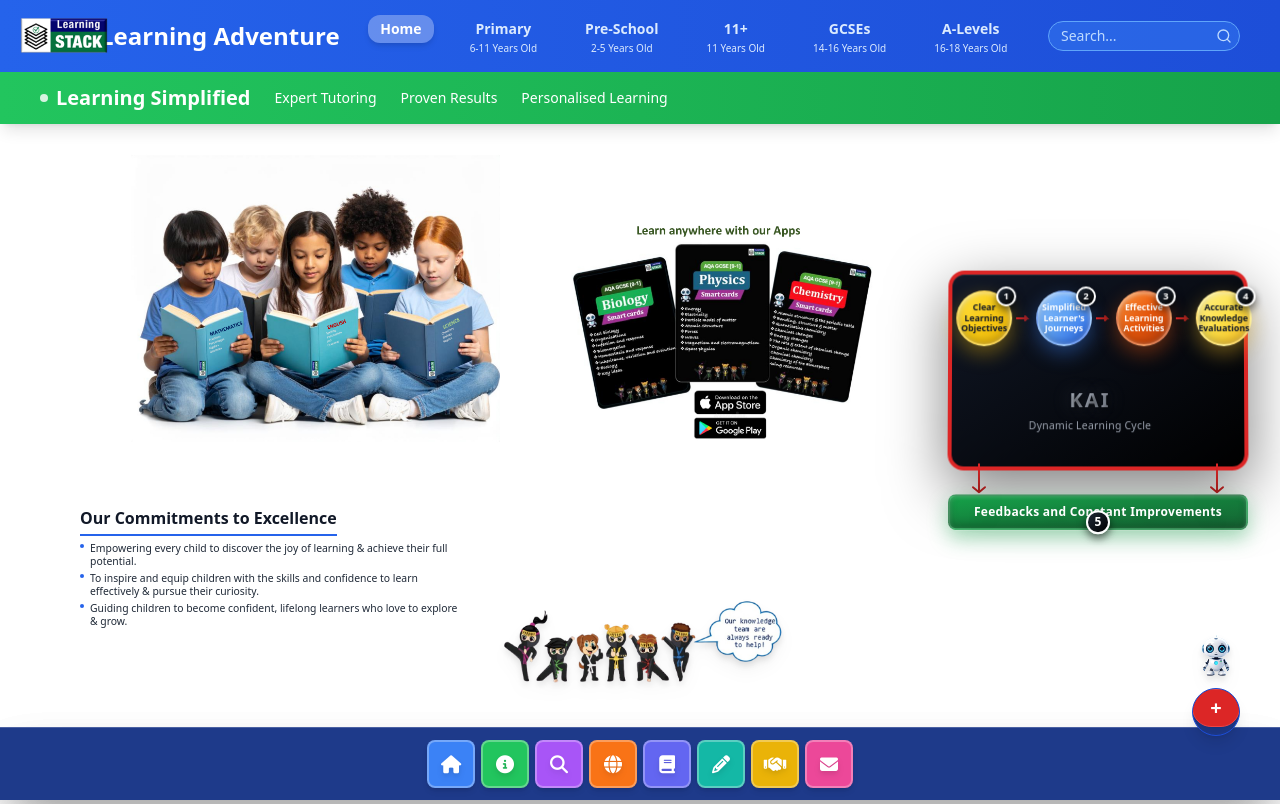
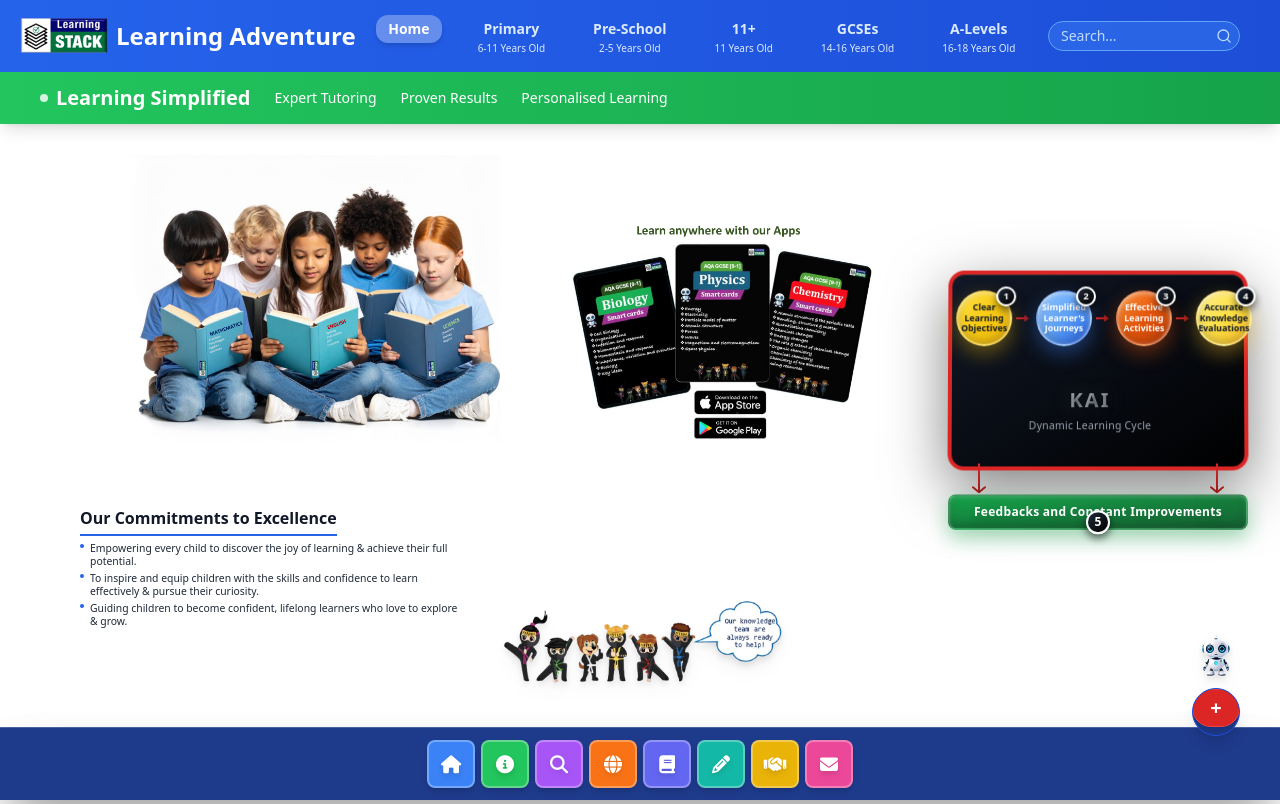
Before and after one commit to Ren-Tech/learn-and-stack, a React (Create React App) app: page / in a window 1280 px wide. Built offline with nearby package versions, Linux system fonts and the light colour scheme.

Commit message:
increase logo size

```diff
--- a/src/components/Navbar.js
+++ b/src/components/Navbar.js
@@ -181,11 +181,12 @@ const Navbar = ({ onMenuStateChange }) => {
 />
 
             <div
-              className="text-white font-bold text-lg sm:text-xl md:text-2xl cursor-pointer hover:scale-105 transition-transform duration-300"
-              onClick={() => navigate("/")}
-            >
-              Learning Adventure
-            </div>
+  className="pl-2 sm:pl-3 md:pl-4 text-white font-bold text-lg sm:text-xl md:text-2xl cursor-pointer hover:scale-105 transition-transform duration-300"
+  onClick={() => navigate("/")}
+>
+  Learning Adventure
+</div>
+
           </div>
 
           {/* Desktop Nav */}
```
